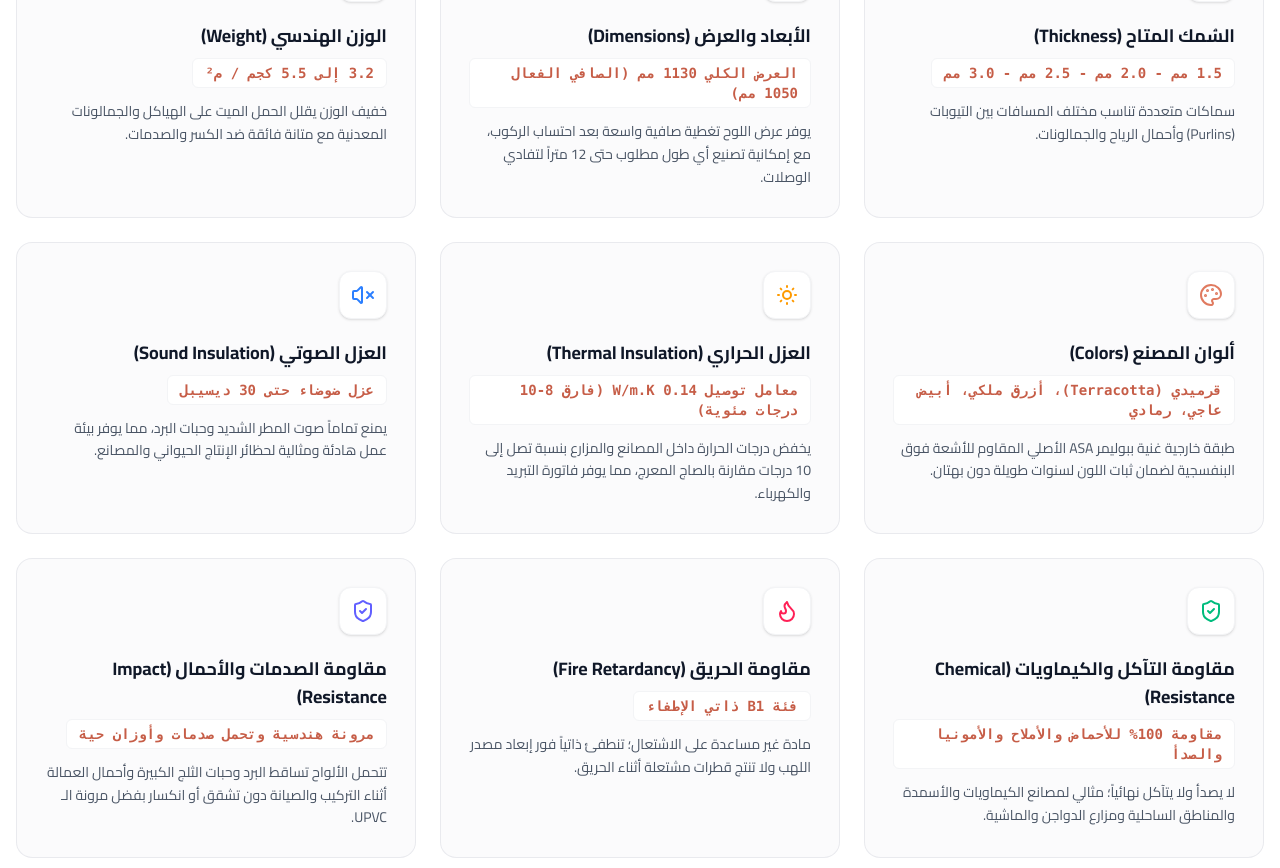
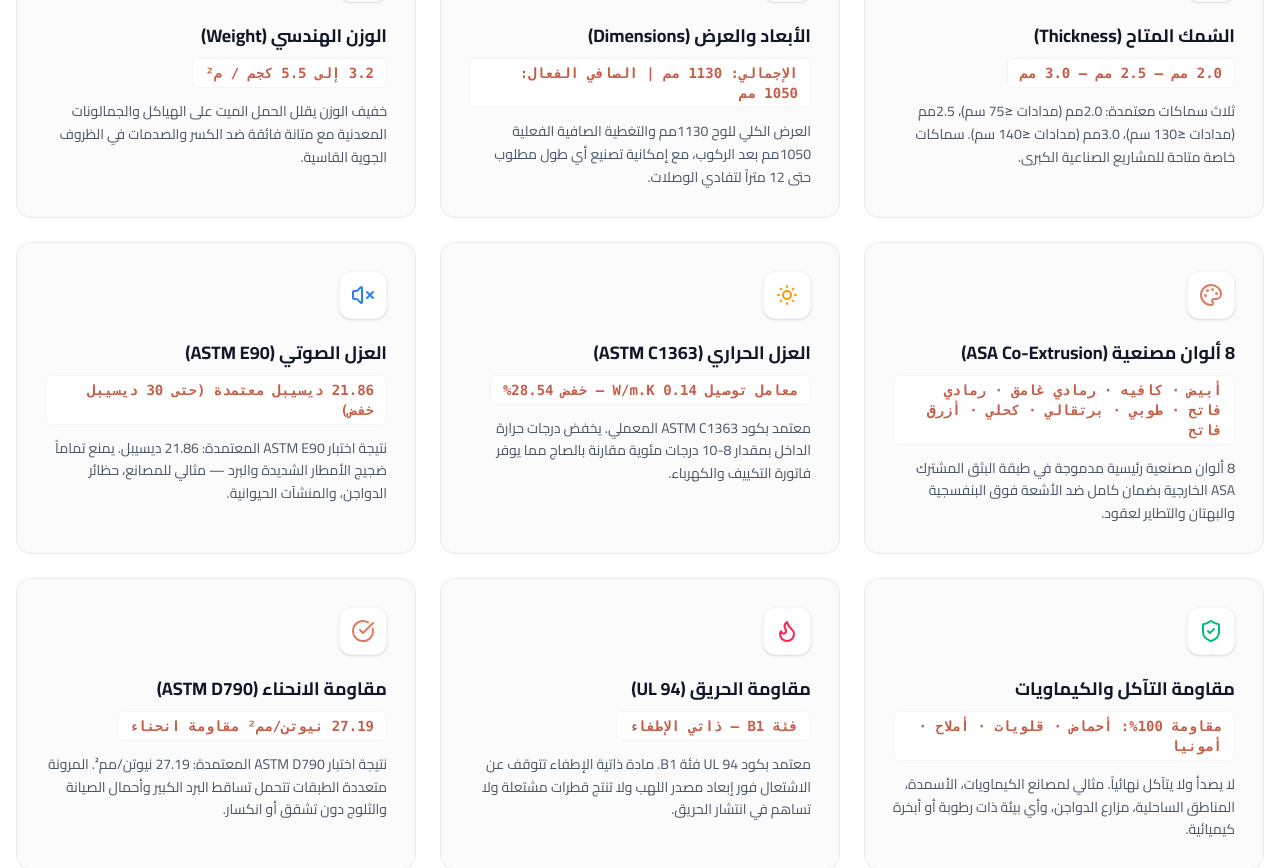
Before and after one commit to opliz-ship-it/kananaroofingp, a React (Vite) app: page /ar in a window 1280 px wide. Shown: the part 1160-2028 px from the top of the page. Built offline with nearby package versions, Linux system fonts and the light colour scheme; no server answers.

Commit message:
feat: add content data file for website copy and information

```diff
--- a/src/data/content.ts
+++ b/src/data/content.ts
@@ -196,62 +196,62 @@ export const content: Record<'en' | 'ar', Content> = {
         {
           id: "thickness",
           title: "Thickness Options",
-          value: "1.5mm - 2.0mm - 2.5mm - 3.0mm",
-          desc: "Multiple thicknesses engineered for different purlin spans and structural load requirements."
+          value: "2.0mm — 2.5mm — 3.0mm",
+          desc: "Three certified thicknesses: 2.0mm (purlin spacing ≤75 cm), 2.5mm (≤130 cm), 3.0mm (≤140 cm). Custom industrial thicknesses available on request."
         },
         {
           id: "dimensions",
           title: "Dimensions & Width",
-          value: "1130 mm (1050 mm Effective)",
-          desc: "Full width of 1130mm providing a net effective roofing coverage of 1050mm after overlap, with custom lengths up to 12 meters."
+          value: "Total: 1130 mm | Effective: 1050 mm",
+          desc: "Total sheet width 1130mm with a net effective roofing coverage of 1050mm after overlap. Custom cut lengths up to 12 meters to eliminate joints."
         },
         {
           id: "weight",
           title: "Unit Weight",
-          value: "3.2 - 5.5 kg/m²",
-          desc: "Lightweight profile drastically lowers steel structural burden while offering superior impact resistance."
+          value: "3.2 – 5.5 kg/m²",
+          desc: "Lightweight profile drastically lowers dead structural load on steel frames while providing superior impact resistance compared to metal sheets."
         },
         {
           id: "colors",
-          title: "Factory Colors",
-          value: "Terracotta Red, Royal Blue, Pure White, Slate Grey",
-          desc: "Surface infused with genuine ASA polymer layer to prevent fading, chalking, and UV deterioration for decades."
+          title: "8 Factory Colors (ASA Co-Extrusion)",
+          value: "White · Cafe · Dark Grey · Light Grey · Terracotta · Orange · Navy Blue · Light Blue",
+          desc: "8 premium factory colors infused into the ASA co-extrusion outer layer, guaranteeing zero fading, zero chalking, and full UV resistance for decades."
         },
         {
           id: "thermal",
-          title: "Thermal Insulation",
-          value: "Conductivity: 0.14 W/m.K (8-10°C Cooler)",
-          desc: "Cuts indoor temperature by up to 10°C compared to zinc and galvanized corrugated steel, drastically reducing cooling electricity bills."
+          title: "Thermal Insulation (ASTM C1363)",
+          value: "Conductivity 0.14 W/m.K — Reduces heat by 28.54%",
+          desc: "Certified by ASTM C1363 lab test. Cuts indoor temperature by 8–10°C vs. galvanized steel sheets, drastically reducing cooling electricity bills."
         },
         {
           id: "sound",
-          title: "Acoustic / Sound Insulation",
-          value: "Up to 30 dB Noise Reduction",
-          desc: "Eliminates torrential rain and hail noise, maintaining a serene and quiet interior in factories and livestock facilities."
+          title: "Sound Insulation (ASTM E90)",
+          value: "21.86 dB certified (up to 30 dB reduction)",
+          desc: "Certified ASTM E90 test result of 21.86 dB. Eliminates torrential rain and hail noise — ideal for factories, poultry farms, and livestock facilities."
         },
         {
           id: "corrosion",
           title: "Chemical & Corrosion Resistance",
-          value: "100% Acid, Alkali, Salt & Ammonia Immune",
-          desc: "Will NEVER rust or corrode. Perfect for chemical plants, fertilizers, coastal warehouses, and poultry farms."
+          value: "100% Immune: Acids · Alkalis · Salt · Ammonia",
+          desc: "Will NEVER rust or corrode. Ideal for chemical plants, fertilizer factories, coastal warehouses, poultry farms, and high-humidity industrial zones."
         },
         {
           id: "fire",
-          title: "Fire Safety Rating",
-          value: "Class B1 Flame Retardant",
-          desc: "Self-extinguishing material; stops burning immediately when fire source is removed, producing zero flaming droplets."
+          title: "Fire Safety Rating (UL 94)",
+          value: "Class B1 — Self-Extinguishing",
+          desc: "Certified UL 94 Class B1 flame retardant. Self-extinguishing — stops burning immediately once flame source is removed, producing zero flaming droplets."
         },
         {
-          id: "strength",
-          title: "Impact Strength & Load Bearing",
-          value: "High Mechanical Rigidity & Toughness",
-          desc: "Engineered multi-layer elasticity withstands severe hail impacts, falling objects, and maintenance walking loads without cracking."
+          id: "flexural",
+          title: "Flexural Strength (ASTM D790)",
+          value: "27.19 N/mm² Bending Resistance",
+          desc: "Lab-certified ASTM D790 flexural strength of 27.19 N/mm². Multi-layer elasticity withstands hail impacts, walking loads, and heavy snow without cracking."
         },
         {
           id: "warranty",
           title: "Manufacturer Warranty",
-          value: "10-Year Documented Warranty",
-          desc: "Comprehensive 10-year factory warranty against manufacturing defects, material degradation, and color fading."
+          value: "Official 10-Year Written Warranty",
+          desc: "Comprehensive 10-year factory warranty against manufacturing defects, material degradation, structural integrity failure, and abnormal color fading."
         }
       ],
       advantages: [
@@ -395,20 +395,22 @@ export const content: Record<'en' | 'ar', Content> = {
       ],
       product: "Requested Product",
       products: [
-        "UPVC 4-Layer Roofing Sheets (Corrugated)",
-        "UPVC Trapeze Profile Sheets",
-        "Polycarbonate Solid / Hollow Sheets",
-        "Roofing Ridge Caps & Screws Accessories",
-        "Complete Roofing System (Sheets + Installation Advice)"
+        "UPVC Trapezoidal Roofing Sheets (Solid)",
+        "UPVC Corrugated Sheets (Corgit)",
+        "UPVC Tile Wave Sheets (Qarmid Profile)",
+        "Polycarbonate Roofing Sheets",
+        "UPVC Rain Gutters (30×25×10 cm)",
+        "Accessories (Ridge Caps, Screws & PVC Caps)",
+        "Complete Roofing System (Sheets + Technical Advice)"
       ],
       quantity: "Estimated Quantity (m² or sheet count)",
       quantityPlaceholder: "e.g. 500 m² or 120 sheets",
       dimensions: "Required Sheet Lengths & Dimensions",
-      dimensionsPlaceholder: "e.g. 6-meter sheets, 8-meter sheets, or custom",
+      dimensionsPlaceholder: "e.g. 6-meter sheets, 8-meter sheets, or custom up to 12m",
       thickness: "Required Thickness",
-      thicknesses: ["1.5 mm", "2.0 mm (Recommended)", "2.5 mm (Heavy Duty)", "3.0 mm (Industrial High Load)"],
-      color: "Preferred Color",
-      colors: ["Terracotta Red (قرميدي)", "Royal Blue (أزرق ملكي)", "Pure White (أبيض)", "Slate Grey (رمادي)"],
+      thicknesses: ["2.0 mm (Standard — Purlins ≤75 cm)", "2.5 mm (Heavy Duty — Purlins ≤130 cm)", "3.0 mm (Industrial — Purlins ≤140 cm)"],
+      color: "Preferred Factory Color",
+      colors: ["White (أبيض)", "Cafe (كافيه)", "Dark Grey (رمادي غامق)", "Light Grey (رمادي فاتح)", "Terracotta (طوبي / قرميدي)", "Orange (برتقالي)", "Navy Blue (كحلي)", "Light Blue (أزرق فاتح)"],
       notes: "Project Blueprint / Additional Notes",
       notesPlaceholder: "Mention specific details, steel purlin distances, delivery timeline, or questions...",
       submitWhatsApp: "Send via WhatsApp (Fastest)",
@@ -477,62 +479,62 @@ export const content: Record<'en' | 'ar', Content> = {
         {
           id: "thickness",
           title: "السُمك المتاح (Thickness)",
-          value: "1.5 مم - 2.0 مم - 2.5 مم - 3.0 مم",
-          desc: "سماكات متعددة تناسب مختلف المسافات بين التيوبات (Purlins) وأحمال الرياح والجمالونات."
+          value: "2.0 مم — 2.5 مم — 3.0 مم",
+          desc: "ثلاث سماكات معتمدة: 2.0مم (مدادات ≤75 سم)، 2.5مم (مدادات ≤130 سم)، 3.0مم (مدادات ≤140 سم). سماكات خاصة متاحة للمشاريع الصناعية الكبرى."
         },
         {
           id: "dimensions",
           title: "الأبعاد والعرض (Dimensions)",
-          value: "العرض الكلي 1130 مم (الصافي الفعال 1050 مم)",
-          desc: "يوفر عرض اللوح تغطية صافية واسعة بعد احتساب الركوب، مع إمكانية تصنيع أي طول مطلوب حتى 12 متراً لتفادي الوصلات."
+          value: "الإجمالي: 1130 مم | الصافي الفعال: 1050 مم",
+          desc: "العرض الكلي للوح 1130مم والتغطية الصافية الفعلية 1050مم بعد الركوب، مع إمكانية تصنيع أي طول مطلوب حتى 12 متراً لتفادي الوصلات."
         },
         {
           id: "weight",
           title: "الوزن الهندسي (Weight)",
           value: "3.2 إلى 5.5 كجم / م²",
-          desc: "خفيف الوزن يقلل الحمل الميت على الهياكل والجمالونات المعدنية مع متانة فائقة ضد الكسر والصدمات."
+          desc: "خفيف الوزن يقلل الحمل الميت على الهياكل والجمالونات المعدنية مع متانة فائقة ضد الكسر والصدمات في الظروف الجوية القاسية."
         },
         {
           id: "colors",
-          title: "ألوان المصنع (Colors)",
-          value: "قرميدي (Terracotta)، أزرق ملكي، أبيض عاجي، رمادي",
-          desc: "طبقة خارجية غنية ببوليمر ASA الأصلي المقاوم للأشعة فوق البنفسجية لضمان ثبات اللون لسنوات طويلة دون بهتان."
+          title: "8 ألوان مصنعية (ASA Co-Extrusion)",
+          value: "أبيض · كافيه · رمادي غامق · رمادي فاتح · طوبي · برتقالي · كحلي · أزرق فاتح",
+          desc: "8 ألوان مصنعية رئيسية مدموجة في طبقة البثق المشترك ASA الخارجية بضمان كامل ضد الأشعة فوق البنفسجية والبهتان والتطاير لعقود."
         },
         {
           id: "thermal",
-          title: "العزل الحراري (Thermal Insulation)",
-          value: "معامل توصيل 0.14 W/m.K (فارق 8-10 درجات مئوية)",
-          desc: "يخفض درجات الحرارة داخل المصانع والمزارع بنسبة تصل إلى 10 درجات مقارنة بالصاج المعرج، مما يوفر فاتورة التبريد والكهرباء."
+          title: "العزل الحراري (ASTM C1363)",
+          value: "معامل توصيل 0.14 W/m.K — خفض 28.54%",
+          desc: "معتمد بكود ASTM C1363 المعملي. يخفض درجات حرارة الداخل بمقدار 8-10 درجات مئوية مقارنة بالصاج مما يوفر فاتورة التكييف والكهرباء."
         },
         {
           id: "sound",
-          title: "العزل الصوتي (Sound Insulation)",
-          value: "عزل ضوضاء حتى 30 ديسيبل",
-          desc: "يمنع تماماً صوت المطر الشديد وحبات البرد، مما يوفر بيئة عمل هادئة ومثالية لحظائر الإنتاج الحيواني والمصانع."
+          title: "العزل الصوتي (ASTM E90)",
+          value: "21.86 ديسيبل معتمدة (حتى 30 ديسيبل خفض)",
+          desc: "نتيجة اختبار ASTM E90 المعتمدة: 21.86 ديسيبل. يمنع تماماً ضجيج الأمطار الشديدة والبرد — مثالي للمصانع، حظائر الدواجن، والمنشآت الحيوانية."
         },
         {
           id: "corrosion",
-          title: "مقاومة التآكل والكيماويات (Chemical Resistance)",
-          value: "مقاومة 100% للأحماض والأملاح والأمونيا والصدأ",
-          desc: "لا يصدأ ولا يتآكل نهائياً؛ مثالي لمصانع الكيماويات والأسمدة والمناطق الساحلية ومزارع الدواجن والماشية."
+          title: "مقاومة التآكل والكيماويات",
+          value: "مقاومة 100%: أحماض · قلويات · أملاح · أمونيا",
+          desc: "لا يصدأ ولا يتآكل نهائياً. مثالي لمصانع الكيماويات، الأسمدة، المناطق الساحلية، مزارع الدواجن، وأي بيئة ذات رطوبة أو أبخرة كيميائية."
         },
         {
           id: "fire",
-          title: "مقاومة الحريق (Fire Retardancy)",
-          value: "فئة B1 ذاتي الإطفاء",
-          desc: "مادة غير مساعدة على الاشتعال؛ تنطفئ ذاتياً فور إبعاد مصدر اللهب ولا تنتج قطرات مشتعلة أثناء الحريق."
+          title: "مقاومة الحريق (UL 94)",
+          value: "فئة B1 — ذاتي الإطفاء",
+          desc: "معتمد بكود UL 94 فئة B1. مادة ذاتية الإطفاء تتوقف عن الاشتعال فور إبعاد مصدر اللهب ولا تنتج قطرات مشتعلة ولا تساهم في انتشار الحريق."
         },
         {
-          id: "strength",
-          title: "مقاومة الصدمات والأحمال (Impact Resistance)",
-          value: "مرونة هندسية وتحمل صدمات وأوزان حية",
-          desc: "تتحمل الألواح تساقط البرد وحبات الثلج الكبيرة وأحمال العمالة أثناء التركيب والصيانة دون تشقق أو انكسار بفضل مرونة الـ UPVC."
+          id: "flexural",
+          title: "مقاومة الانحناء (ASTM D790)",
+          value: "27.19 نيوتن/مم² مقاومة انحناء",
+          desc: "نتيجة اختبار ASTM D790 المعتمدة: 27.19 نيوتن/مم². المرونة متعددة الطبقات تتحمل تساقط البرد الكبير وأحمال الصيانة والثلوج دون تشقق أو انكسار."
         },
         {
           id: "warranty",
           title: "الضمان المعتمد (Warranty)",
-          value: "ضمان حقيقي موثق لمدة 10 سنوات",
-          desc: "ضمان رسمي من مصنعنا بمدينة السادات ضد عيوب التصنيع وتغير المواصفات وتآكل المواد."
+          value: "ضمان رسمي موثق لمدة 10 سنوات",
+          desc: "ضمان مصنعي رسمي موثق بمدينة السادات ضد عيوب التصنيع، تدهور المواد، وتغير اللون غير الطبيعي في ظروف التعرض لأشعة الشمس المباشرة."
         }
       ],
       advantages: [
@@ -676,20 +678,22 @@ export const content: Record<'en' | 'ar', Content> = {
       ],
       product: "المنتج المطلوب",
       products: [
-        "ألواح UPVC رباعية الطبقات (قرميدي معرج)",
-        "ألواح UPVC ترابيزي (Trapeze)",
-        "ألواح بولي كربونايت مصمت / مفرغ",
-        "ملحقات وتراكيب (قبب/أركان، مسامير تثبيت مانعة للتسريب)",
+        "ألواح UPVC مصمتة ترابيزية (بديل الصاج)",
+        "ألواح UPVC كورجيت (Corrugated — معرجة)",
+        "ألواح UPVC شكل القرميد (Tile Wave)",
+        "ألواح بولي كربونايت للإضاءة الطبيعية",
+        "مجرى مطر UPVC (30×25×10 سم)",
+        "ملحقات (طلمبوشة، مسامير 7 سم، كابات PVC ملونة)",
         "نظام سقف متكامل (ألواح + استشارة تركيب)"
       ],
       quantity: "الكمية التقريبية (م² أو عدد الألواح)",
       quantityPlaceholder: "مثال: 450 م² أو 100 لوح",
       dimensions: "الأبعاد والأطوال المطلوبة",
-      dimensionsPlaceholder: "مثال: أطوال 6 متر، 8 متر، أو أطوال مفصلة",
+      dimensionsPlaceholder: "مثال: أطوال 6 متر، 8 متر، أو أطوال مفصلة حتى 12 متر",
       thickness: "السُمك المطلوب",
-      thicknesses: ["1.5 مم", "2.0 مم (الموصى به)", "2.5 مم (للأحمال الشاقة)", "3.0 مم (الصناعي الأقصى)"],
-      color: "اللون المفضل",
-      colors: ["قرميدي (Terracotta Red)", "أزرق ملكي (Royal Blue)", "أبيض عاجي (Pure White)", "رمادي (Slate Grey)"],
+      thicknesses: ["2.0 مم (قياسي — مدادات ≤75 سم)", "2.5 مم (أحمال شاقة — مدادات ≤130 سم)", "3.0 مم (صناعي — مدادات ≤140 سم)"],
+      color: "اللون المفضل من ألوان المصنع",
+      colors: ["أبيض (White)", "كافيه (Cafe)", "رمادي غامق (Dark Grey)", "رمادي فاتح (Light Grey)", "طوبي / قرميدي (Terracotta)", "برتقالي (Orange)", "كحلي (Navy Blue)", "أزرق فاتح (Light Blue)"],
       notes: "المخطط الهندسي أو ملاحظات إضافية",
       notesPlaceholder: "اذكر أي تفاصيل إضافية عن المسافة بين التيوبات، موعد التوريد، أو أي متطلبات خاصة...",
       submitWhatsApp: "إرسال عبر واتساب (أسرع)",
```
